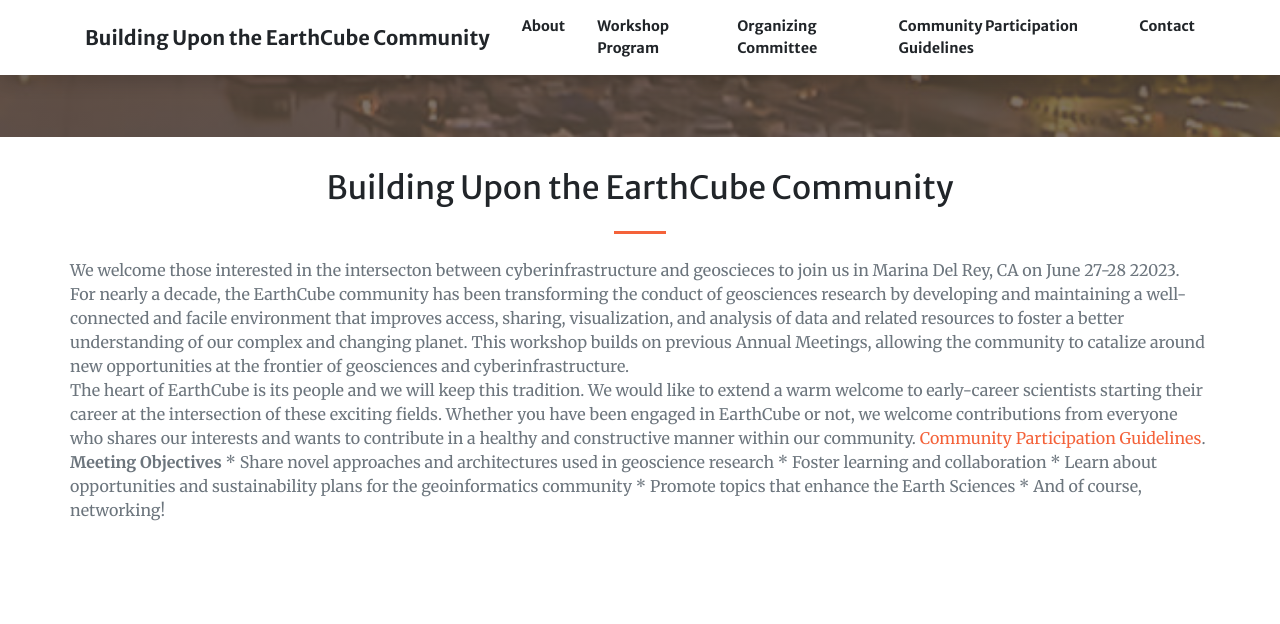
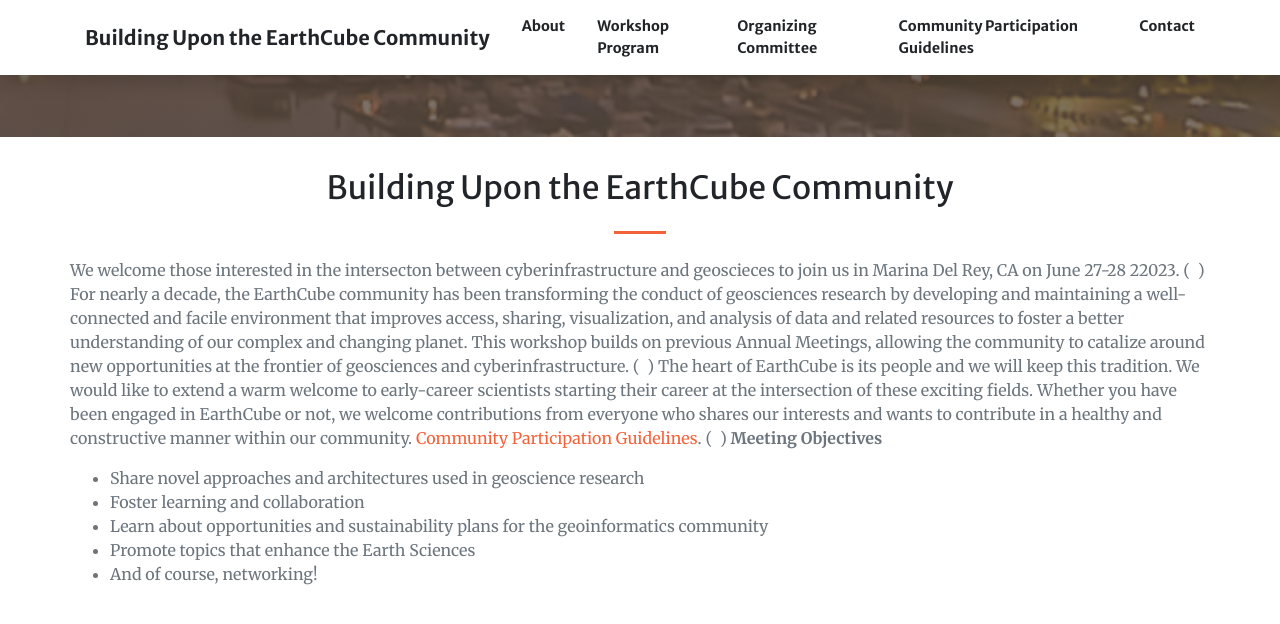
Before and after one commit to isi-usc-edu/building-upon-the-earthcube-community, a Jekyll site: the page built from index.md, in a window 1280 px wide and 900 px high, scrolled down 763 px. Shown: the top 624 px of the window. Built offline with Jekyll 4.4.1, drawn with Linux system fonts in a browser that asks for light colours.

Commit message:
Update index.md

```diff
--- a/index.md
+++ b/index.md
@@ -14,16 +14,21 @@
     title: Building Upon the EarthCube Community
     text: >+
       We welcome those interested in the intersecton between cyberinfrastructure and geoscieces to join us in Marina Del Rey, CA on June 27-28 22023.
+      (&nbsp;  )
+      For nearly a decade, the EarthCube community has been transforming the conduct of geosciences research by developing and maintaining a well-connected and facile environment that improves access, sharing, visualization, and analysis of data and related resources to foster a better understanding of our complex and changing planet. This workshop builds on previous Annual Meetings, allowing the community to catalize around new opportunities at the frontier of geosciences and cyberinfrastructure.
+      (&nbsp;  )
+      The heart of EarthCube is its people and we will keep this tradition. We would like to extend a warm welcome to early-career scientists starting their career at the intersection of these exciting fields. Whether you have been engaged in EarthCube or not, we welcome contributions from everyone who shares our interests and wants to contribute in a healthy and constructive manner within our community. [Community Participation Guidelines](#codeofconduct).
+      (&nbsp;  )
+      __Meeting Objectives__
 
-      For nearly a decade, the EarthCube community has been transforming the conduct of geosciences research by developing and maintaining a well-connected and facile environment that improves access, sharing, visualization, and analysis of data and related resources to foster a better understanding of our complex and changing planet. This workshop builds on previous Annual Meetings, allowing the community to catalize around new opportunities at the frontier of geosciences and cyberinfrastructure.
+      * Share novel approaches and architectures used in geoscience research
 
-      The heart of EarthCube is its people and we will keep this tradition. We would like to extend a warm welcome to early-career scientists starting their career at the intersection of these exciting fields. Whether you have been engaged in EarthCube or not, we welcome contributions from everyone who shares our interests and wants to contribute in a healthy and constructive manner within our community. [Community Participation Guidelines](#codeofconduct).
+      * Foster learning and collaboration
 
-      __Meeting Objectives__
-      * Share novel approaches and architectures used in geoscience research
-      * Foster learning and collaboration
       * Learn about opportunities and sustainability plans for the geoinformatics community
+
       * Promote topics that enhance the Earth Sciences
+
       * And of course, networking!
 
 
```
Also changed, not shown: other parts of index.md (+3 -2 lines).
